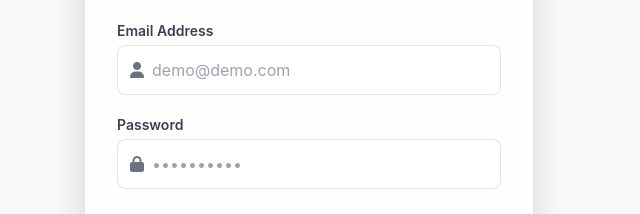
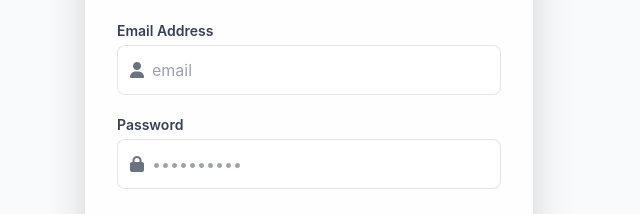
Before and after one commit to tnm3u/webxapp, a plain HTML site: page index.html in a window 1280 px wide. Shown: the part 290-504 px from the top of the page, 331-971 px from the left. Drawn offline with nearby package versions, Linux system fonts and the light colour scheme.

Commit message:
Update index.html

```diff
--- a/index.html
+++ b/index.html
@@ -81,7 +81,7 @@
         <label for="email" class="block mb-1 font-semibold text-sm text-gray-700 dark:text-gray-300">Email Address</label>
         <div class="input-group flex items-center rounded-lg p-3 focus-within:ring-2 focus-within:ring-indigo-500 transition-all bg-white dark:bg-transparent">
           <i class="fas fa-user mr-2 text-gray-500 dark:text-gray-400"></i>
-          <input type="email" id="email" placeholder="demo@demo.com" class="w-full outline-none bg-transparent placeholder-gray-400 dark:placeholder-gray-500 text-gray-900 dark:text-white" required />
+          <input type="email" id="email" placeholder="email" class="w-full outline-none bg-transparent placeholder-gray-400 dark:placeholder-gray-500 text-gray-900 dark:text-white" required />
         </div>
       </div>
 
```
